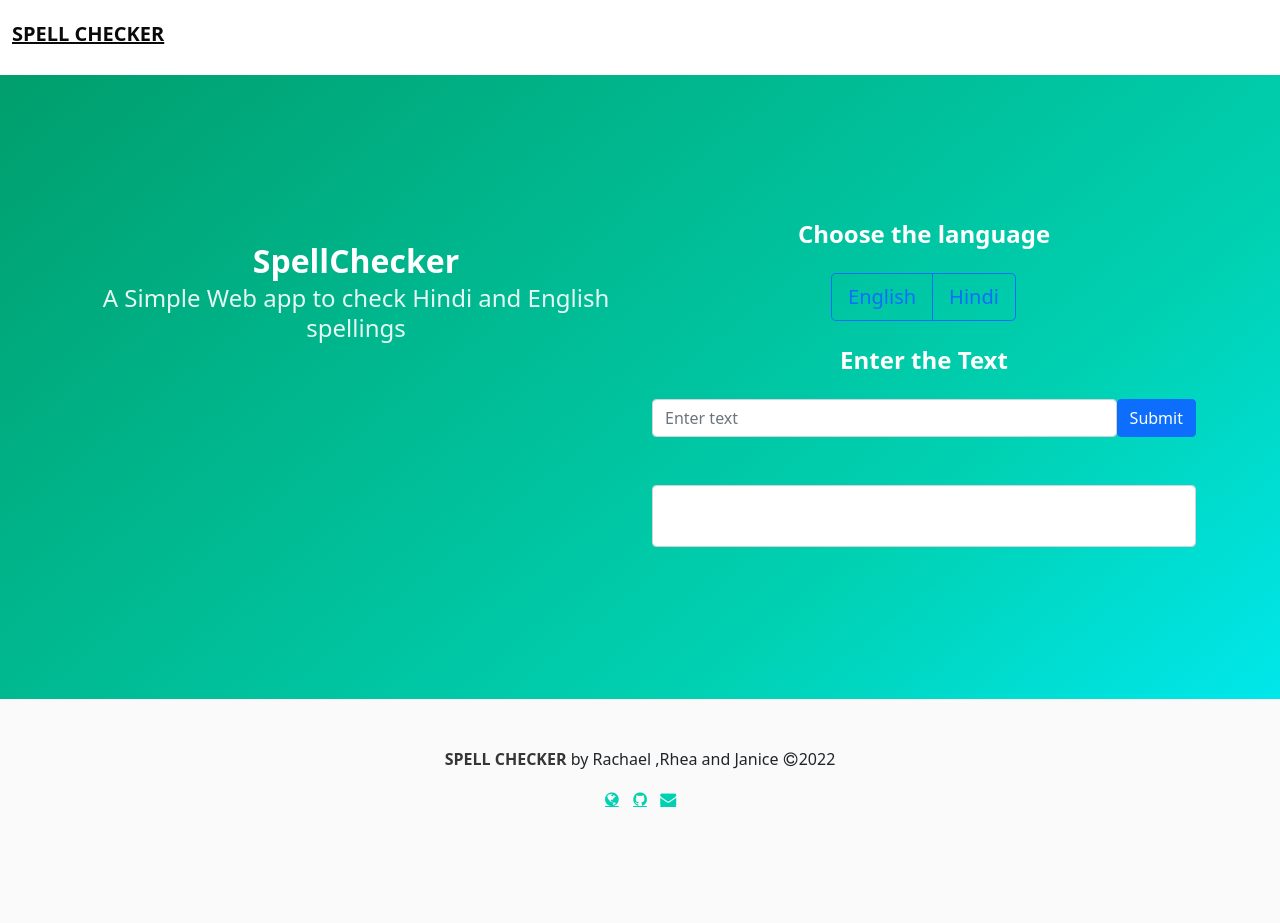
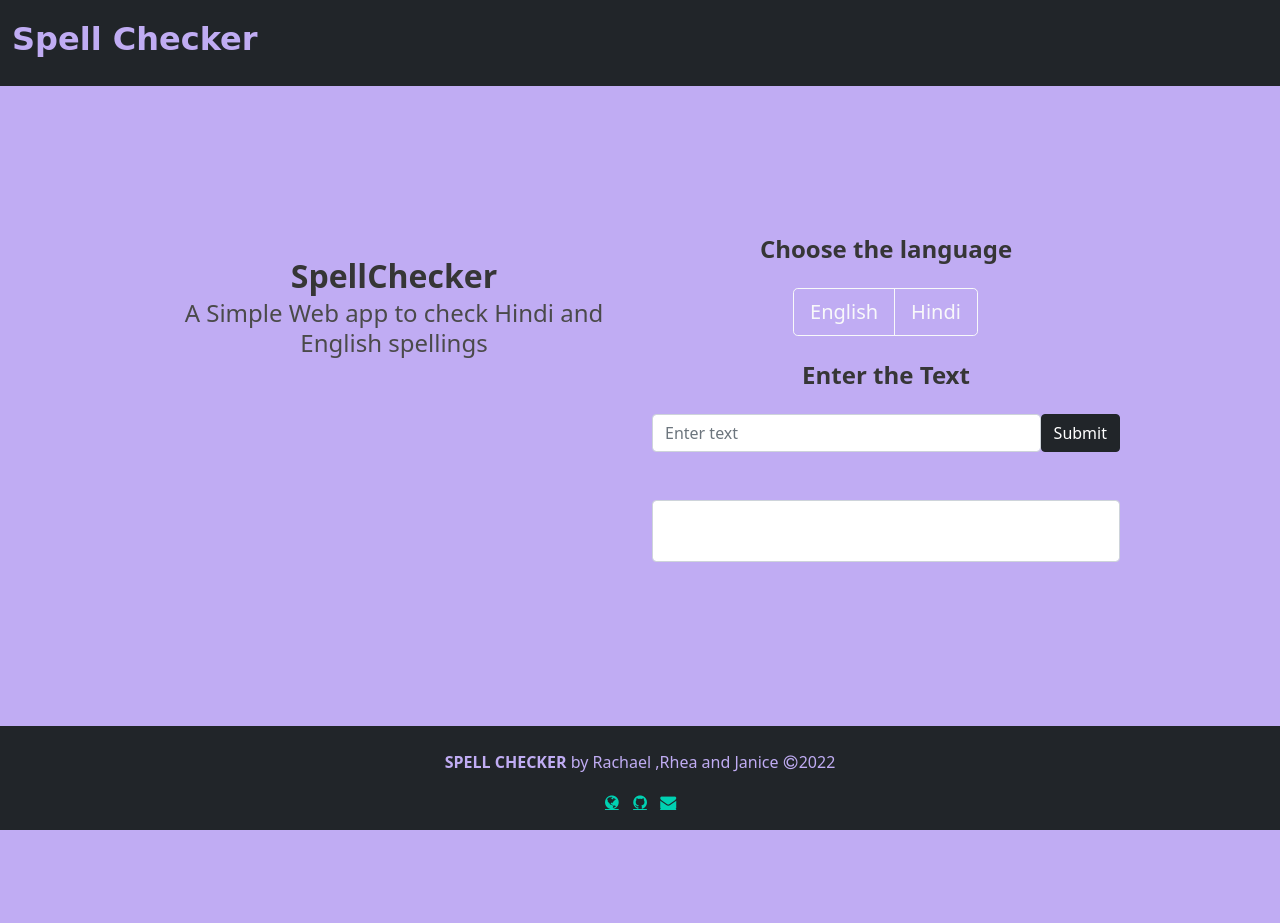
Before and after one commit to janice-jose/Hindi-Spellchecker, a Flask app: page / in a window 1280 px wide. After the commit the page ends 830 px from the top, so only its background shows below. Run offline with Flask 2, Linux system fonts and the light colour scheme; some libraries are stand-ins or nearby versions.

Commit message:
Add files via upload

```diff
--- a/app.py
+++ b/app.py
@@ -5,7 +5,7 @@ from scripts.spell_check import *
 from flask import Flask,render_template, request, session
 from spello.model import SpellCorrectionModel
 sp = SpellCorrectionModel(language='en')
-sp.load('model/en.pkl')
+sp.load('model/en_large.pkl')
 
 app = Flask(__name__)
 
--- a/static/css/style.css
+++ b/static/css/style.css
@@ -1,3 +1,10 @@
+html{
+  height:100%;
+}
+body{
+  height:100%;
+}
+
 .login-input {
   width: 130px;
 }
@@ -27,3 +34,15 @@
 .settings-area {
   padding: 30px;
 }
+
+.hero-container-spell{
+  background-color:rgb(192, 172, 243);
+}
+
+.navbar-item{
+  text-decoration: none;
+}
+
+.container{
+  color:rgb(192, 172, 243);
+}
--- a/templates/base.html
+++ b/templates/base.html
@@ -12,5 +12,5 @@
     <script src="https://cdnjs.cloudflare.com/ajax/libs/jquery/3.3.1/jquery.min.js"></script>
     <script src="https://cdnjs.cloudflare.com/ajax/libs/jqueryui/1.12.1/jquery-ui.min.js"></script>
     {% block scripts %}{% endblock %}
-      </body>
+  </body>
 </html>
--- a/templates/login.html
+++ b/templates/login.html
@@ -2,11 +2,11 @@
 {% block body %}
 <link href="https://cdn.jsdelivr.net/npm/bootstrap@5.1.3/dist/css/bootstrap.min.css" rel="stylesheet"
   integrity="sha384-1BmE4kWBq78iYhFldvKuhfTAU6auU8tT94WrHftjDbrCEXSU1oBoqyl2QvZ6jIW3" crossorigin="anonymous">
-<section class="hero is-white is-medium">
-  <nav class="navbar is-transparent">
+<section class="hero is-white">
+  <nav class="navbar navbar-dark bg-dark">
     <div class="navbar-brand">
       <a class="navbar-item" href="/">
-        <h6 class="subtitle"><strong>SPELL CHECKER</strong></h6>
+        <h2 class="title" style="color:rgb(192, 172, 243); font-family:cursive">Spell Checker</h2>
       </a>
       <div id="navbar-burger-id" class="navbar-burger burger" data-target="navbar-menu-id">
         <span></span>
@@ -20,7 +20,9 @@
   </nav>
 </section>
 <title>SPELL CHECKER</title>
-<section class="hero is-primary is-bold is-medium">
+
+
+<section class="hero-container-spell" style="height: 80%; padding: 100px;">
   <div class="hero-body">
     <div class="container has-text-centered">
       <div class="columns">
@@ -41,10 +43,10 @@
               <div class="btn-group" role="group" aria-label="Basic checkbox toggle button group">
 
                 <input type="checkbox" value='eng' name='action1'class="btn-check" id="btncheck1" autocomplete="off">
-                <label class="btn btn-outline-primary btn-lg" for="btncheck1">English</label>
+                <label class="btn btn-outline-light btn-lg" for="btncheck1">English</label>
 
                 <input type="checkbox" value='hin'name='action2'class="btn-check" id="btncheck2" autocomplete="off">
-                <label class="btn btn-outline-primary btn-lg" for="btncheck2">Hindi</label>
+                <label class="btn btn-outline-light btn-lg" for="btncheck2">Hindi</label>
 
               </div>
             </div>
@@ -54,7 +56,7 @@
               <input type="text" class="form-control" aria-describedby="emailHelp" name="input_text"
                 placeholder="Enter text">
 
-              <button  class="btn btn-primary " type="submit" value=input_text >Submit</button>
+              <button  class="btn btn-dark " type="submit" value=input_text >Submit</button>
             </div>
             <br>
 
@@ -73,23 +75,24 @@
   </div>
 </section>
 <section class="hero">
-  <footer class="footer">
+  <footer class="bg-dark">
     <div class="container">
       <div class="content has-text-centered">
+        <br>
         <p>
-          <strong>SPELL CHECKER</strong> by Rachael ,Rhea and Janice
+          <b>SPELL CHECKER</b> by Rachael ,Rhea and Janice
           <span class="icon is-small">
             <i class="fa fa-copyright"></i>
           </span>2022</a>
         </p>
         <p>
-          <a class="icon has-text-primary" href="https://github.com/anfederico" target="_blank">
+          <a class="icon has-text-primary" href="" target="_blank">
             <i class="fa fa-globe"></i>
           </a>
-          <a class="icon has-text-primary" href="https://github.com/anfederico" target="_blank">
+          <a class="icon has-text-primary" href="" target="_blank">
             <i class="fa fa-github"></i>
           </a>
-          <a class="icon has-text-primary" href="mailto:anfederico@github.user" target="_blank">
+          <a class="icon has-text-primary" href="" target="_blank">
             <i class="fa fa-envelope"></i>
           </a>
         </p>
```
Also changed, not shown: hindi_corpus.txt (line endings or trailing spaces), scripts/spell_check.py (line endings or trailing spaces), spell_check.py (line endings or trailing spaces).
